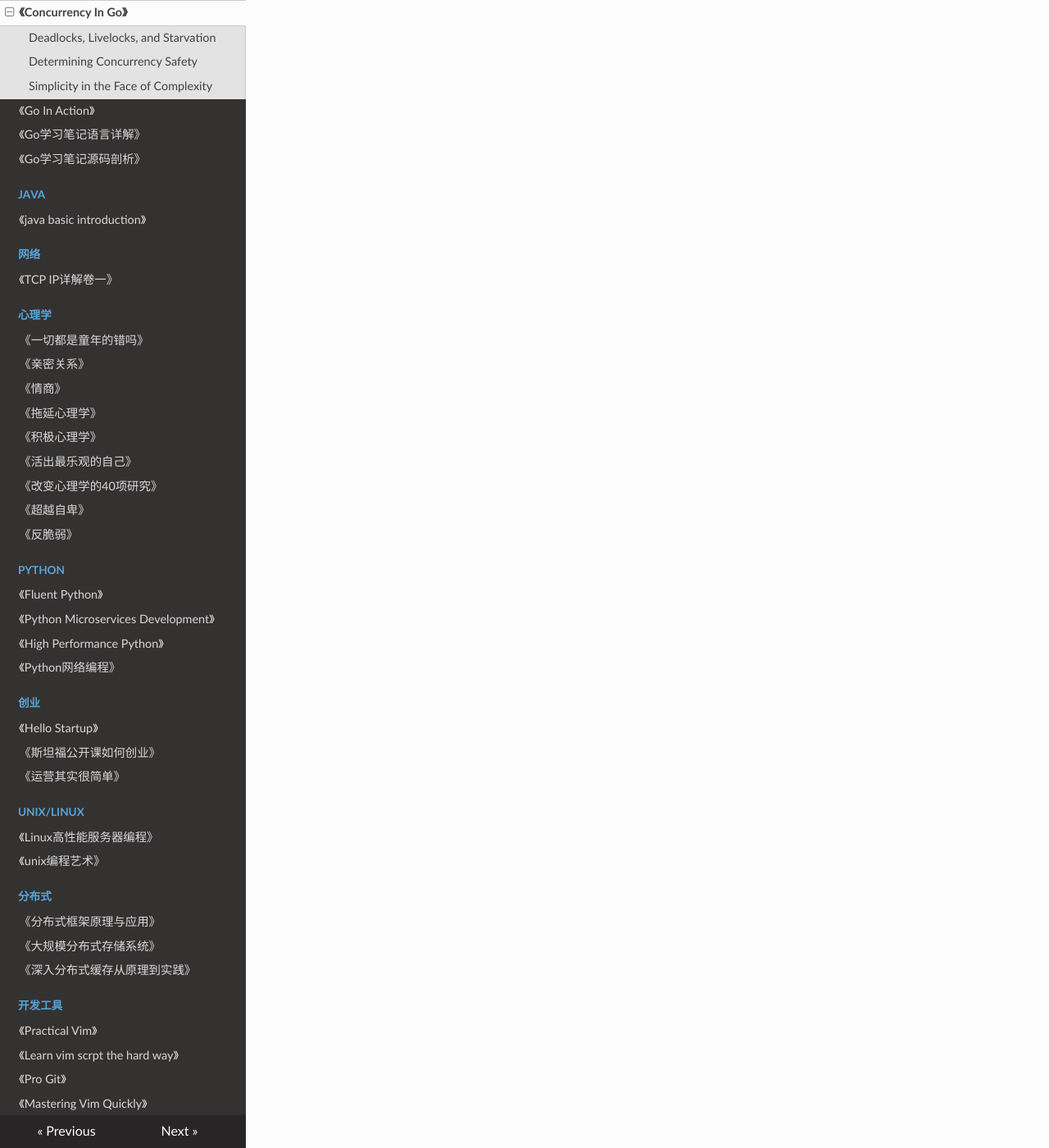
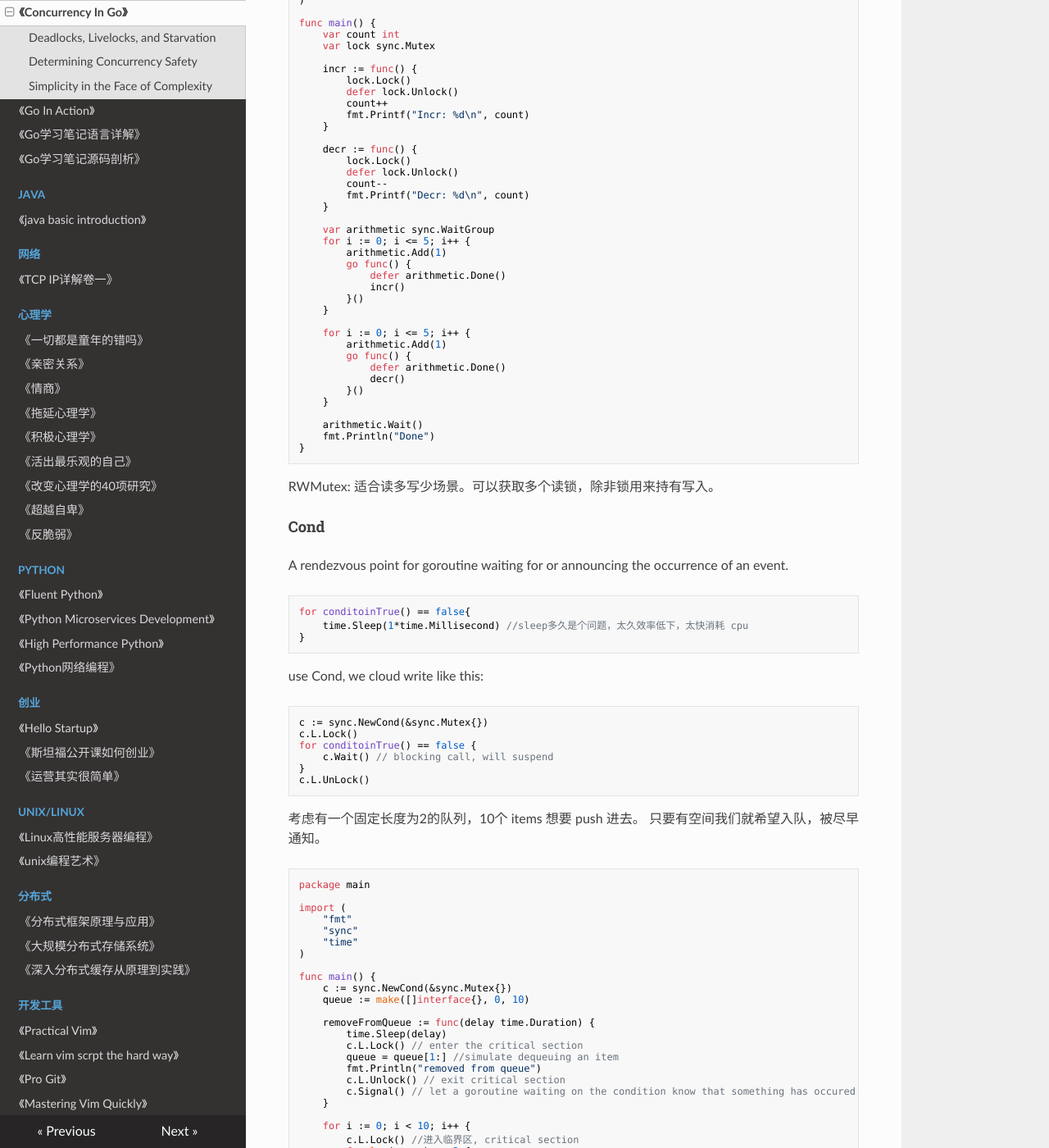
Before and after one commit to PegasusWang/booknotes, an MkDocs documentation site: the page built from docs/golang/concurrency-in-go/concurrency_in_go.md, in a window 1280 px wide and 1400 px high, scrolled down 4063 px. Shown: the whole window at 82% size. Built offline with MkDocs 1.6.1, drawn with Linux system fonts in a browser that asks for light colours; nearby versions of some CDN libraries; old or Windows-style settings are respelled for this version of MkDocs; some of the changed text lies outside the part shown.

Commit message:
go sync Pool,Once,Cond,Mutex

````diff
--- a/docs/golang/concurrency-in-go/concurrency_in_go.md
+++ b/docs/golang/concurrency-in-go/concurrency_in_go.md
@@ -72,3 +72,235 @@
 go sayHello()
 wg.Wait() # this is the join point
 ```
+
+### The sync Package
+
+The sync package contains the concurrency primitives that are most useful for low-level memory access synchronization.
+
+#### WaitGroup
+
+Wait for a set of concurrent operations to complete when you either don't care about the result of the concurrent
+operations , or you have other means of collecting their results.
+```go
+package main
+
+import (
+	"fmt"
+	"sync"
+	"time"
+)
+
+func main() {
+	var wg sync.WaitGroup
+
+	wg.Add(1)
+	go func() {
+		defer wg.Done()
+		fmt.Println("1st goroutine sleeping...")
+		time.Sleep(1)
+	}()
+
+	wg.Add(1)
+	go func() {
+		defer wg.Done()
+		fmt.Println("2nd goroutine sleeping...")
+		time.Sleep(2)
+	}()
+
+	wg.Wait()
+	fmt.Println("All goroutines complete")
+}
+```
+
+#### Mutex and RWMutex
+
+```go
+// Mutex demo
+package main
+
+import (
+	"fmt"
+	"sync"
+)
+
+func main() {
+	var count int
+	var lock sync.Mutex
+
+	incr := func() {
+		lock.Lock()
+		defer lock.Unlock()
+		count++
+		fmt.Printf("Incr: %d\n", count)
+	}
+
+	decr := func() {
+		lock.Lock()
+		defer lock.Unlock()
+		count--
+		fmt.Printf("Decr: %d\n", count)
+	}
+
+	var arithmetic sync.WaitGroup
+	for i := 0; i <= 5; i++ {
+		arithmetic.Add(1)
+		go func() {
+			defer arithmetic.Done()
+			incr()
+		}()
+	}
+
+	for i := 0; i <= 5; i++ {
+		arithmetic.Add(1)
+		go func() {
+			defer arithmetic.Done()
+			decr()
+		}()
+	}
+
+	arithmetic.Wait()
+	fmt.Println("Done")
+}
+```
+
+RWMutex: 适合读多写少场景。可以获取多个读锁，除非锁用来持有写入。
+
+
+#### Cond
+
+A rendezvous point for goroutine waiting for or announcing the occurrence of an event.
+
+```
+for conditoinTrue() == false{
+	time.Sleep(1*time.Millisecond) //sleep多久是个问题，太久效率低下，太快消耗 cpu
+}
+```
+use Cond, we cloud write like this:
+
+```
+c := sync.NewCond(&sync.Mutex{})
+c.L.Lock()
+for conditoinTrue() == false {
+	c.Wait() // blocking call, will suspend
+}
+c.L.UnLock()
+```
+考虑有一个固定长度为2的队列，10个 items 想要 push 进去。
+只要有空间我们就希望入队，被尽早通知。
+
+```
+package main
+
+import (
+	"fmt"
+	"sync"
+	"time"
+)
+
+func main() {
+	c := sync.NewCond(&sync.Mutex{})
+	queue := make([]interface{}, 0, 10)
+
+	removeFromQueue := func(delay time.Duration) {
+		time.Sleep(delay)
+		c.L.Lock() // enter the critical section
+		queue = queue[1:] //simulate dequeuing an item
+		fmt.Println("removed from queue")
+		c.L.Unlock() // exit critical section
+		c.Signal() // let a goroutine waiting on the condition know that something has occured
+	}
+
+	for i := 0; i < 10; i++ {
+		c.L.Lock() //进入临界区, critical section
+		for len(queue) == 2 {
+			c.Wait() //will suspend the main goroutine until a signal on the condition has been sent
+		}
+		fmt.Println("Adding to queue")
+		queue = append(queue, struct{}{})
+		go removeFromQueue(1 * time.Second)
+		c.L.Unlock() //exit critical section
+	}
+}
+```
+#### Once
+
+only one call to "Do", even on different goroutines.
+
+```
+package main
+
+import (
+	"fmt"
+	"sync"
+)
+
+func main() {
+	var count int
+
+	increment := func() {
+		count++
+	}
+
+	var once sync.Once
+	var wg sync.WaitGroup
+	wg.Add(100)
+	for i := 0; i < 100; i++ {
+		go func() {
+			defer wg.Done()
+			once.Do(increment)
+		}()
+	}
+	wg.Wait()
+	fmt.Printf("count is %d\n", count) //1
+}
+```
+NOTES: sync.Once only counts the number of times Do is Called, not
+how many times unique functions passed into Do are called.
+
+```
+package main
+
+import (
+	"fmt"
+	"sync"
+)
+
+func main() {
+	var count int
+	increment := func() { count++ }
+	decremet := func() { count-- }
+
+	var once sync.Once
+	once.Do(increment)
+	once.Do(decremet)
+	fmt.Printf("count is %d\n", count) //1
+}
+```
+
+#### Pool
+
+Pool is a concurrent-safe implementation of the object pool pattern.
+
+```
+myPool := &sync.Pool{
+	New: func() interface{}{
+		fmt.Println("Creating new instance.")
+		return struct{}{}
+	},
+}
+
+myPool.Get()
+instance:=myPool.Get()
+myPool.Put(instance)
+myPool.Get()
+```
+
+Another common situation where a Pool is useful is for warming a cache of pre-allocated
+objects for operations that must run as quickly as possible.
+
+When working with sync.Pool:
+
+- give it a New member variable that is thread-safe when called
+- when receive an instance from Get,make no assumptions regarding the state of the object you receive back
+- Make sure to call Put when you're finished with the object you pulled out of the pool.(with defer)
+- Objects in the pool must be roughly uniform in makeup
````
